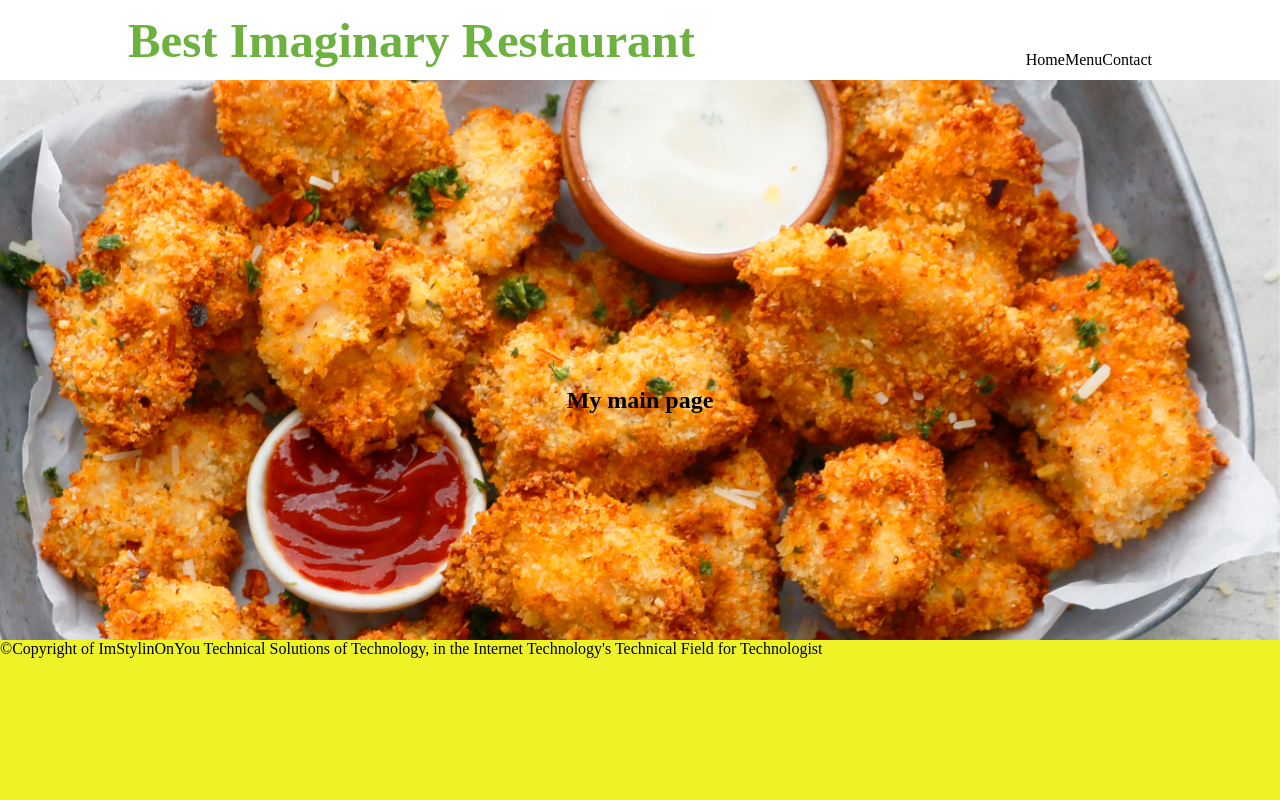
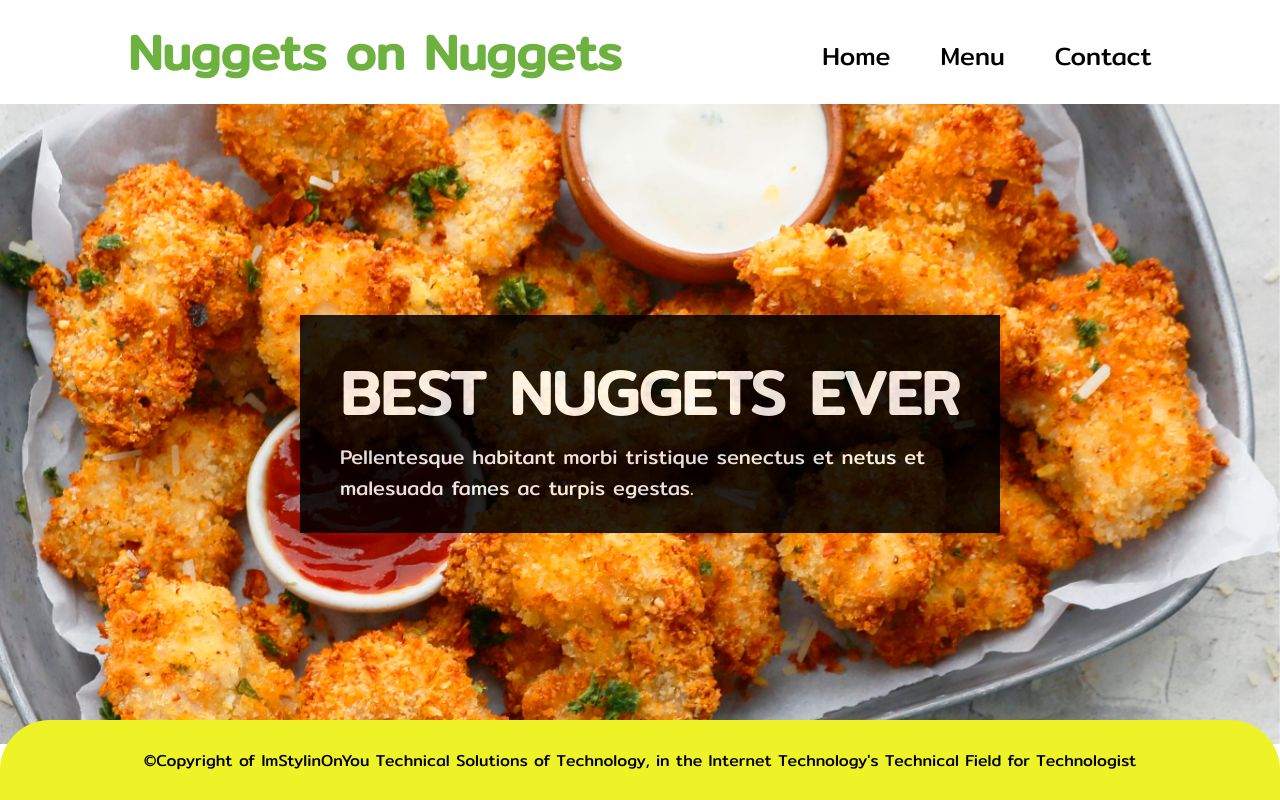
Before and after one commit to valeratech/restaurant-page, a website built with webpack: page src/template.html in a window 1280 px wide. Built offline with nearby package versions, Linux system fonts and the light colour scheme.

Commit message:
Completed first version of home page

```diff
--- a/src/styles/main.css
+++ b/src/styles/main.css
@@ -1,3 +1,4 @@
+@import url('https://fonts.googleapis.com/css2?family=Mitr&display=swap');
 * {
     box-sizing: border-box;
     margin: 0;
@@ -6,7 +7,9 @@
 
 body {
     display: grid;
-    grid-template-rows: 10vh 70vh 20vh;
+    grid-template-rows: 13vh 77vh 10vh;
+    font-family: 'Mitr', sans-serif;
+
 }
 
 header {
@@ -19,30 +22,59 @@ nav {
     display: flex;
     justify-content: space-between;
     width: 80%;
+
 }
 
 ul {
-    display: flex;
-    justify-content: space-evenly;
     list-style: none;
     align-self: end;
+    padding-bottom: 15px;
 }
 
 li {
+    margin-left: 50px;
+    font: 1.563rem bolder;
+    font-family: 'Mitr', sans-serif;
+;
+    color: inherit;
+    text-decoration: underline 3px rgba(109, 178, 63, 0);
+    transition: text-decoration-color 300ms;
+}
+
+li:hover {
+    color: #6DB23F;
+    text-decoration-color: rgba(109, 178, 63, 1);
+    cursor: pointer;
 }
 
 .home {
     display: flex;
-    justify-content: center;
     align-items: center;
     background: url("../assets/chicken-nuggets.jpg") no-repeat center center fixed;
     background-size: cover;
     height: 80vh;
 }
 
+.info-box {
+    margin-left: 300px;
+    background-color: #000000;
+    color: #ffffff;
+    opacity: .85;
+    padding: 30px 40px;
+    max-width: 700px;
+}
+
+.info-box > p {
+    font-size: 1.25rem;
+}
+
 h1 {
-  color: #6DB23F;
-  font-size: 3.052rem
+    color: #6DB23F;
+    font-size: 3.052rem
+}
+
+h2 {
+    font-size: 3.815rem;
 }
 
 main {
@@ -50,7 +82,12 @@ main {
 }
 
 footer {
+    display: flex;
+    justify-content: center;
+    align-items: center;
     background-color: #EEF327;
+    border-top-left-radius: 50px;
+    border-top-right-radius: 50px;
 }
 
 .tab-list {
--- a/src/template.html
+++ b/src/template.html
@@ -8,7 +8,7 @@
 <body>
 <header>
     <nav>
-        <h1>Best Imaginary Restaurant</h1>
+        <h1>Nuggets on Nuggets</h1>
         <ul class="tab-list">
             <li id="home">Home</li>
             <li id="menu">Menu</li>
@@ -19,8 +19,12 @@
 <main>
     <div id="content">
         <article class="home">
+            <div class="info-box">
+                <h2>BEST NUGGETS EVER</h2>
+                <p>Pellentesque habitant morbi tristique senectus et netus et malesuada fames ac turpis egestas.</p>
+            </div>
             <div>
-                <h2>My main page</h2>
+
             </div>
         </article>
     </div>
```
Also changed, not shown: dist/bundlea8b498990df5209453e3.js, dist/index.html, 2 other files.
